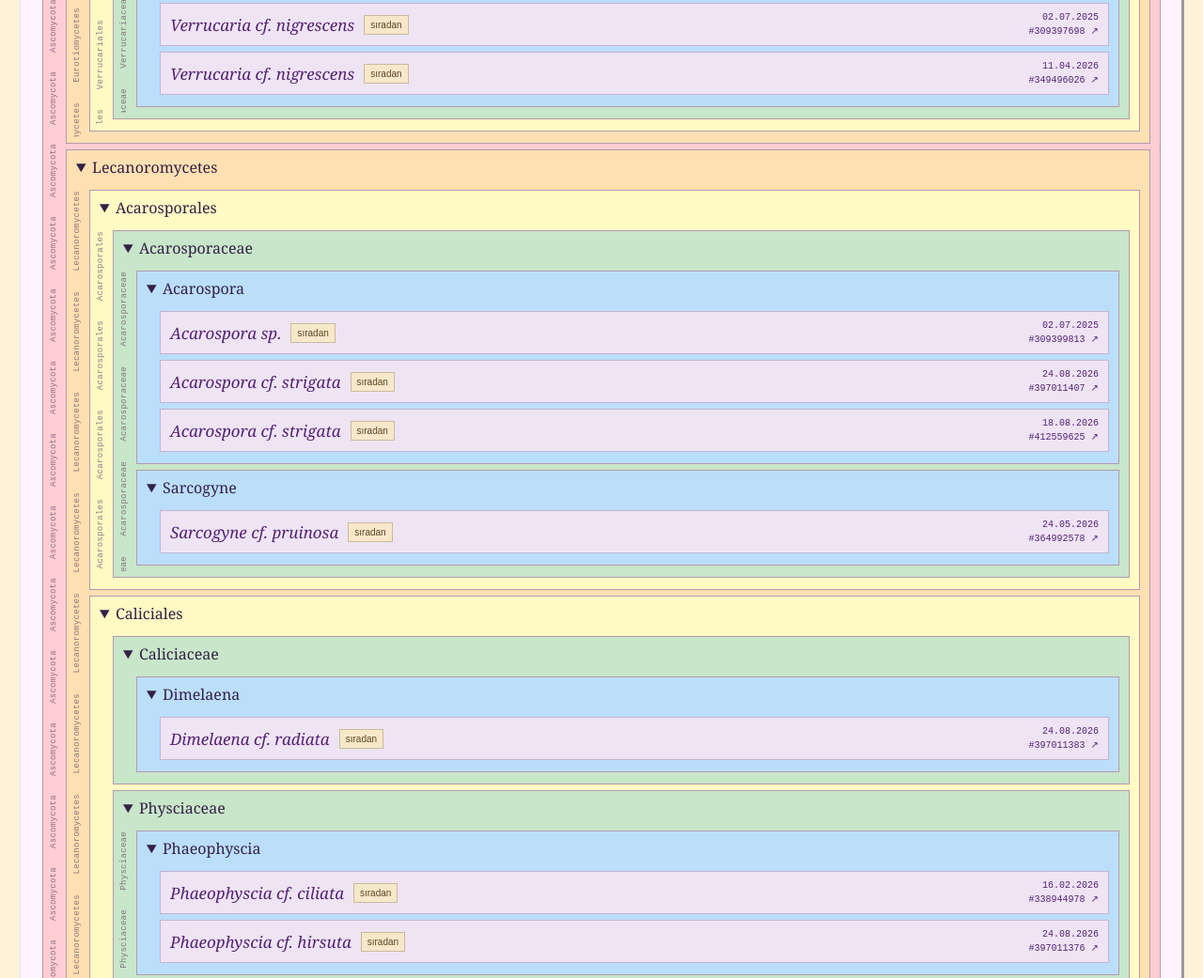
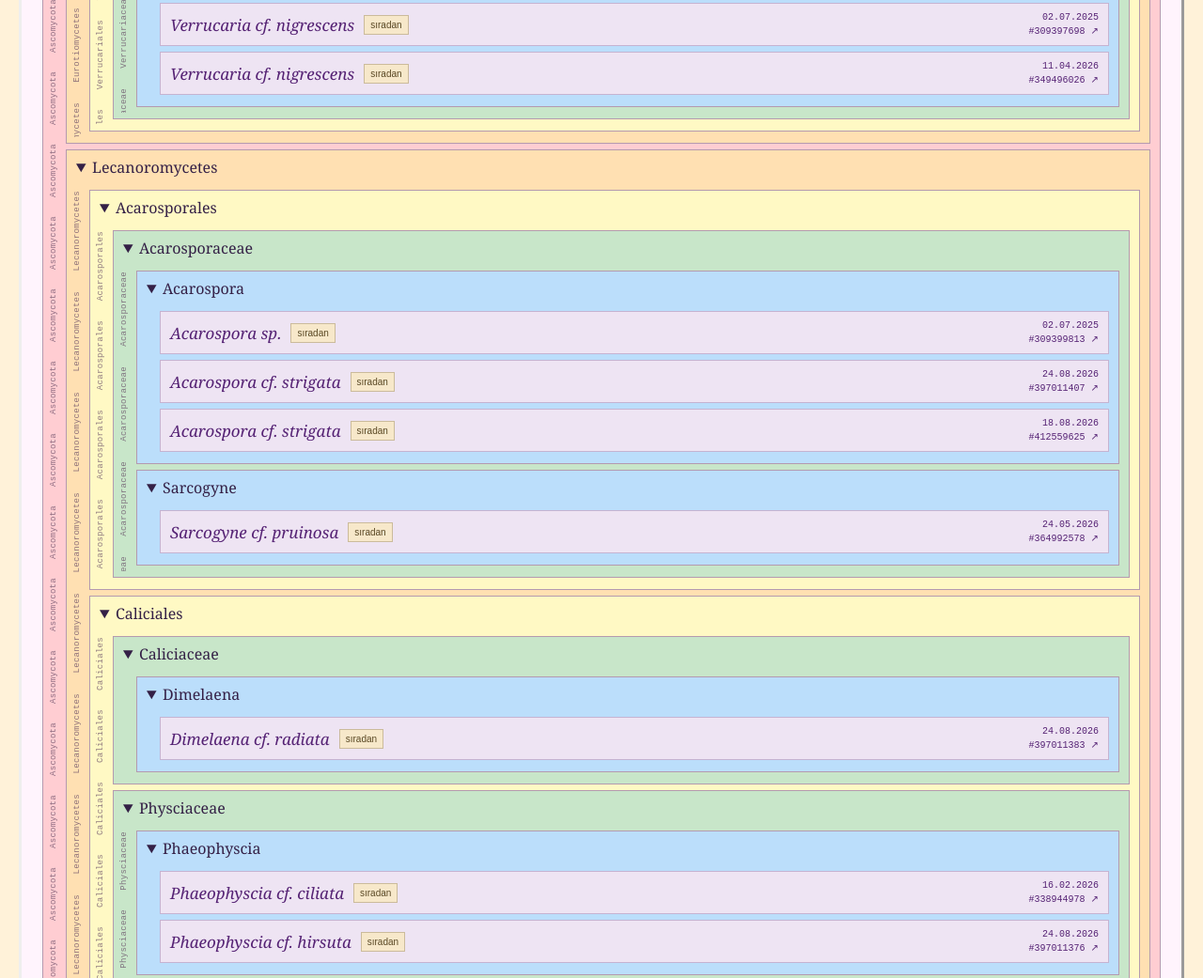
Before and after one commit to meaglinumut/funginuri, a plain HTML site: page fungarium.html in a window 1280 px wide. Shown: the part 2892-3933 px from the top of the page at 94% size. Drawn offline with Linux system fonts and the light colour scheme.

Commit message:
Keep order labels when there are multiple families

```diff
--- a/assets/fungarium/fungarium.js
+++ b/assets/fungarium/fungarium.js
@@ -20,7 +20,10 @@ function singleChild(node,rank){
 function hasSideLabel(node){
  if(node.rank==='genus')return node.records.length>=5;
  if(node.rank==='family')return !singleChild(node,'genus');
- if(node.rank==='order')return ![...node.children.values()].some(family=>family.rank==='family'&&singleChild(family,'genus'));
+ if(node.rank==='order'){
+  const family=singleChild(node,'family');
+  return !(family&&singleChild(family,'genus'));
+ }
  if(node.rank==='class'){
   const order=singleChild(node,'order');
   const family=order&&singleChild(order,'family');
--- a/fungarium.html
+++ b/fungarium.html
@@ -25,4 +25,4 @@
 <p class="fg-archive-note">Toplanmış örnekler ile yalnızca gözlem kaydı bulunan canlılar birlikte listelenir. Cins düzeyindeki kayıtlar sp.; araştırma sınıfına ulaşmamış tür teşhisleri cf. ile gösterilir.</p>
 <noscript>Örnekleri görüntülemek için JavaScript’i etkinleştirin veya yukarıdaki örnek listesini açın.</noscript>
 </section></main>
-<dialog id="fgDetail" class="fg-detail" aria-labelledby="fgDetailTitle"><header class="fg-dialog-header"><span id="fgDetailId"></span><button type="button" id="fgClose" autofocus>Kapat ×</button></header><div id="fgDetailBody"></div></dialog><footer class="site-footer"><strong>funginuri.</strong><span>Umut Nuri Erdoğan · Kişisel bilim arşivi</span><span>2026</span></footer><script src="./assets/funginuri/site.js?v=same-tab-2"></script><script src="./assets/fungarium/fungarium.js?v=5"></script></body></html>
+<dialog id="fgDetail" class="fg-detail" aria-labelledby="fgDetailTitle"><header class="fg-dialog-header"><span id="fgDetailId"></span><button type="button" id="fgClose" autofocus>Kapat ×</button></header><div id="fgDetailBody"></div></dialog><footer class="site-footer"><strong>funginuri.</strong><span>Umut Nuri Erdoğan · Kişisel bilim arşivi</span><span>2026</span></footer><script src="./assets/funginuri/site.js?v=same-tab-2"></script><script src="./assets/fungarium/fungarium.js?v=6"></script></body></html>
```
